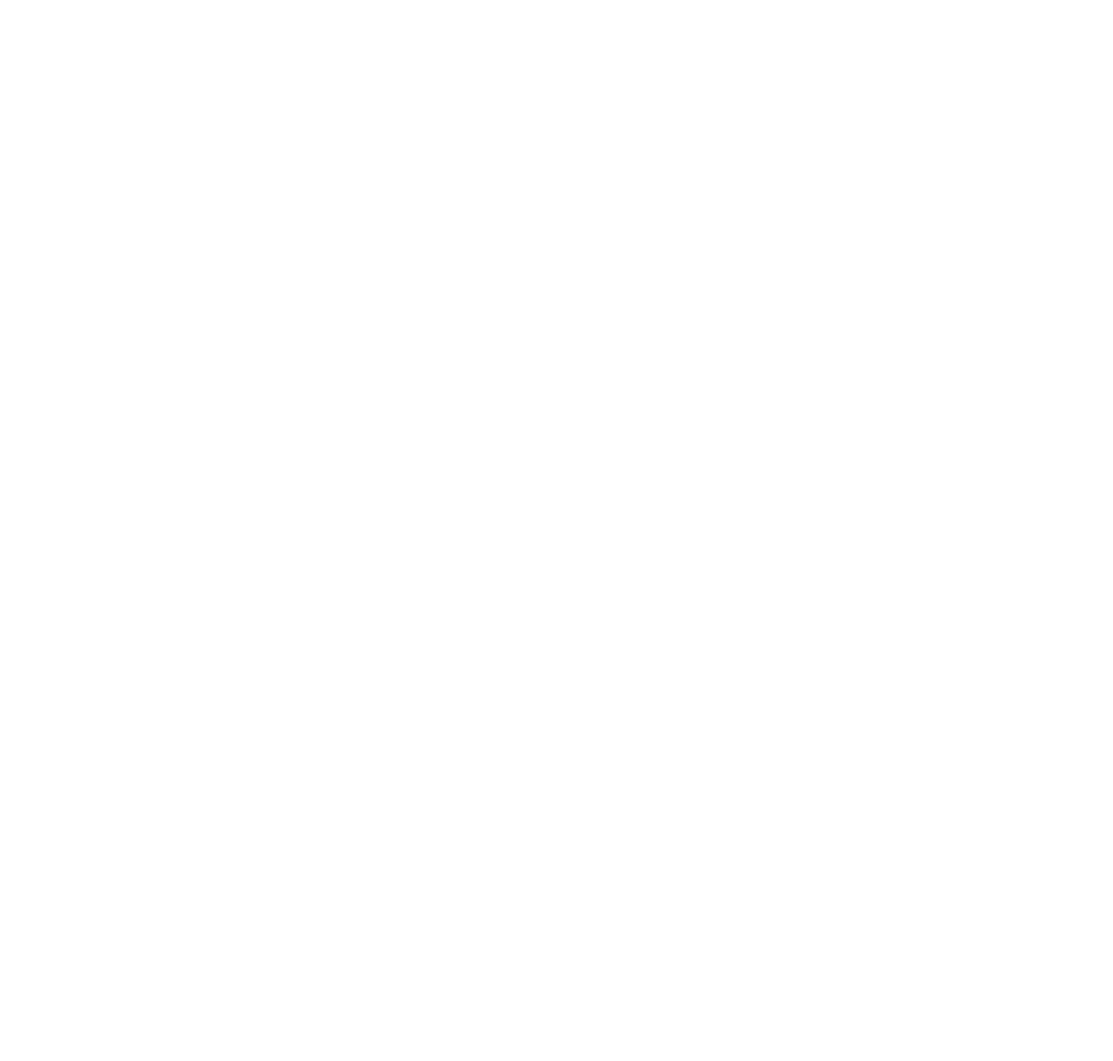
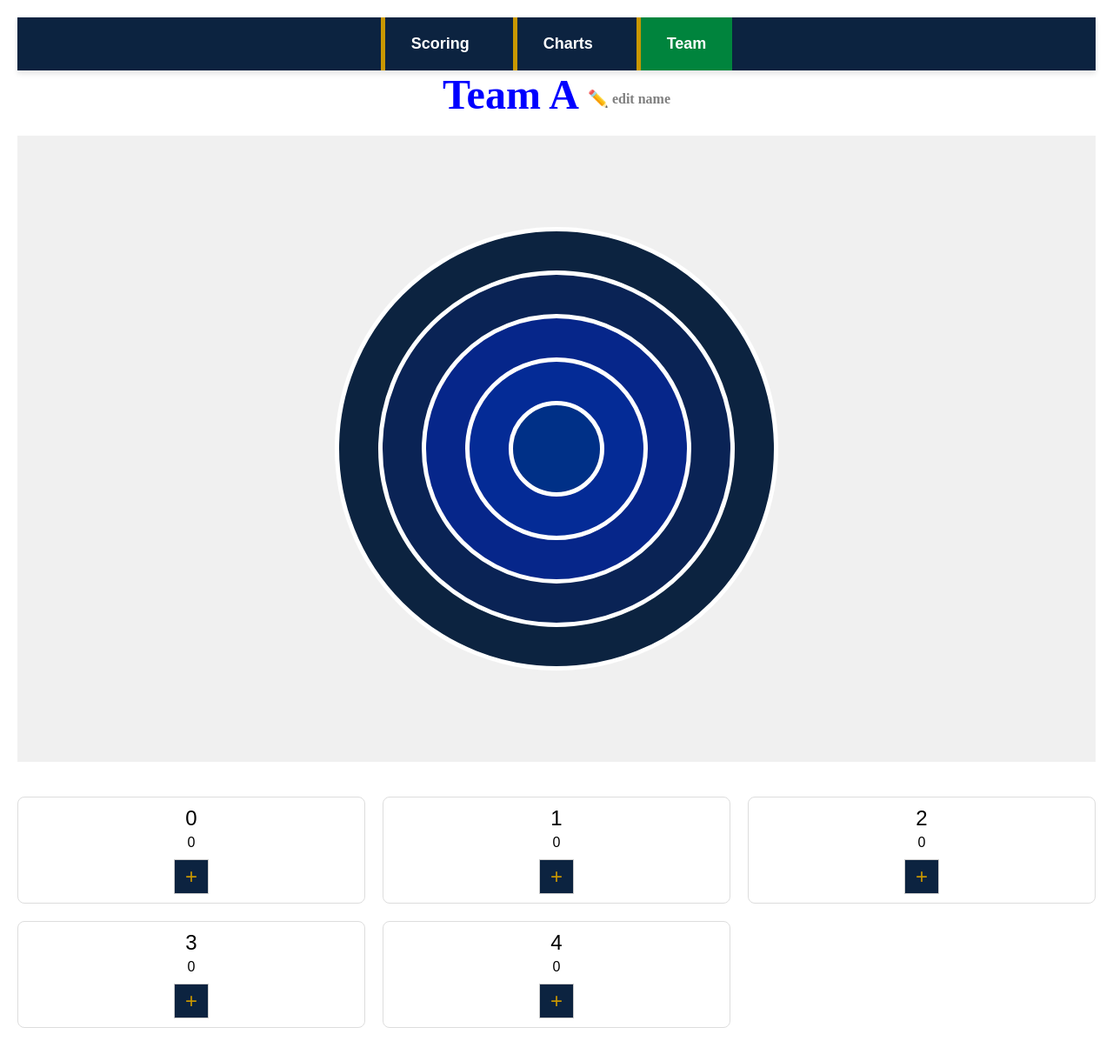
Before and after one commit to slayer1371/cs4good-beanbag, a React (Vite) app in the folder client/: page /team in a window 1280 px wide. Before the commit this address had no page. Shown: the top 1220 px of the page at 87% size. Before the commit the page ends 800 px from the top, so only its background shows below. Built offline with nearby package versions, Linux system fonts and the light colour scheme.

Commit message:
Added Team Page: This page serves as base for Team input

```diff
--- a/client/src/App.jsx
+++ b/client/src/App.jsx
@@ -3,6 +3,7 @@
 import ScoringPage from "./assets/components/ScoringPage";
 import ChartPage from "./assets/components/ChartPage";
 import "./assets/styles/index.css";
+import TeamPage from "./assets/components/TeamPage";
 
 
 function App() {
@@ -11,6 +12,7 @@
       <Routes>
         <Route path="/" element={<ScoringPage />} />
         <Route path="/charts" element={<ChartPage />} />
+        <Route path="/team" element={<TeamPage />} />
       </Routes>
     </Router>
   )
--- a/client/src/assets/components/ChartPage.jsx
+++ b/client/src/assets/components/ChartPage.jsx
@@ -3,11 +3,12 @@
 
 function ChartPage(){
   const [data, setData] = useState({});
-
-  useEffect(()=>{
-    //fetch data using mongo here
-
-  },[])
+  useEffect(() => {
+    // Example: Fetch teams from backend
+    //fetchTeams();
+    // Example: Fetch current scores from backend
+    //fetchScores();
+  }, []);
 
   return(
     <div>
--- a/client/src/assets/components/NavBar.jsx
+++ b/client/src/assets/components/NavBar.jsx
@@ -8,6 +8,10 @@
   {
     title: "Charts",
     route: "/charts"
+  },
+  {
+    title: "Team",
+    route: "/team"
   }
 
 
--- /dev/null
+++ b/client/src/assets/components/TeamPage.jsx
@@ -0,0 +1,100 @@
+import React, { useState, useEffect} from "react";
+import NavBar from "./NavBar";
+import Target from "./Target";
+import '../styles/index.css'
+
+function TeamPage() {
+  // State for the team name and its editing mode
+  const [teamName, setTeamName] = useState("Team A");
+  const [isEditing, setIsEditing] = useState(false);
+
+  // State for the score counts for each option (0-5)
+  const [scoreCounts, setScoreCounts] = useState({
+    0: 0,
+    1: 0,
+    2: 0,
+    3: 0,
+    4: 0,
+  });
+
+
+  // State for tracking the currently selected ring (for Target component)
+  const [selectedRing, setSelectedRing] = useState(-1);
+
+  // Increments the count for a specific score, could add post to mongo
+  const handleScoreIncrement = (num) => {
+    setScoreCounts((prev) => ({
+      ...prev,
+      [num]: prev[num] + 1,
+    }));
+  };
+
+  // Updates the selected ring
+  const handleRingClick = (ringId) => {
+    setSelectedRing(ringId);
+  };
+
+  // Toggle editing mode when the edit option is clicked
+  const handleEditClick = () => {
+    setIsEditing(true);
+  };
+
+  // Update the team name while editing
+  const handleNameChange = (e) => {
+    setTeamName(e.target.value);
+  };
+
+  // End editing when the input stops
+  const handleNameBlur = () => {
+    setIsEditing(false);
+  };
+
+  return (
+    <div className="container">
+      <NavBar />
+
+      <div className="header">
+        <h1 className="teamName">
+          {teamName}
+          <span className="editContainer" onClick={handleEditClick}>
+            <span className="pencilIcon">✏️</span>
+            <span className="editText"> edit name</span>
+          </span>
+        </h1>
+        {isEditing && (
+          <input
+            type="text"
+            value={teamName}
+            onChange={handleNameChange}
+            onBlur={handleNameBlur}
+            autoFocus
+            className="editInput"
+          />
+        )}
+      </div>
+
+      <div className="targetContainer">
+        <Target
+          selectedRing={selectedRing}
+          setSelectedRing={setSelectedRing}
+          onRingClick={handleRingClick}
+        />
+      </div>
+
+      {/* Grid of Score Options */}
+      <div className="gridContainer">
+        {[0, 1, 2, 3, 4].map((num) => (
+          <div key={num} className="scoreItem">
+            <div className="number">{num}</div>
+            <div className="countText">{scoreCounts[num]}</div>
+            <button className="plusButton" onClick={() => handleScoreIncrement(num)}>
+              <span className="plusSign">+</span>
+            </button>
+          </div>
+        ))}
+      </div>
+    </div>
+  );
+}
+
+export default TeamPage;
--- a/client/src/assets/styles/index.css
+++ b/client/src/assets/styles/index.css
@@ -6,17 +6,12 @@
 Irish Green: #00843d
  */
 
-
-
-
 /* General Styling */
-
-body{
+body {
   margin: 0px;
 }
 
-
-/* Target styling*/
+/* Target styling */
 .target-container {
   display: flex;
   align-items: center;
@@ -72,17 +67,15 @@
   background-color: #003087;
 }
 
-.selected-ring{
+.selected-ring {
   background-color: #c99700;
 }
 
-.ring:hover{
+.ring:hover {
   transform: scale(1.1);
-
 }
 
 /* NavBar styling */
-
 .nav-container {
   display: flex;
   justify-content: center;
@@ -93,7 +86,6 @@
 }
 
 .nav-item {
-
   color: white;
   font-size: 18px;
   font-weight: bold;
@@ -113,3 +105,109 @@
   background-color: #00843d;
   color: white;
 }
+
+/*Team Page Styling*/
+
+/* Container for the Score Page */
+.container {
+  padding: 20px;
+  font-family: Arial, sans-serif;
+}
+
+/* Header Section */
+.header {
+  text-align: center;
+  margin-bottom: 20px;
+}
+
+/* Team Name Styling */
+.teamName {
+  color: blue;
+  font-family: cursive; /* Handwritten-style font */
+  font-size: 3rem;
+  margin: 0;
+  display: inline-block;
+}
+
+/* Edit Container for the Team Name */
+.editContainer {
+  margin-left: 10px;
+  cursor: pointer;
+  display: inline-block;
+  vertical-align: middle;
+  font-size: 1rem;
+  color: gray;
+}
+
+/* Pencil Icon Styling */
+.pencilIcon {
+  font-size: 1.2rem;
+  vertical-align: middle;
+}
+
+/* Edit Text Styling */
+.editText {
+  vertical-align: middle;
+}
+
+/* Edit Input Styling */
+.editInput {
+  font-size: 2rem;
+  margin-top: 10px;
+  padding: 5px;
+}
+
+/* Target Container (for centering the Target component) */
+.targetContainer {
+  text-align: center;
+  margin-bottom: 40px;
+}
+
+/* Grid Container for Score Options */
+.gridContainer {
+  display: grid;
+  grid-template-columns: repeat(3, 1fr);
+  gap: 20px;
+  margin-bottom: 40px;
+}
+
+/* Score Item Styling */
+.scoreItem {
+  text-align: center;
+  border: 1px solid #ddd;
+  padding: 10px;
+  border-radius: 8px;
+}
+
+/* Number Display Styling */
+.number {
+  font-size: 1.5rem;
+  margin-bottom: 5px;
+  color: black;
+}
+
+/* Count Text Styling */
+.countText {
+  font-size: 1rem;
+  margin-bottom: 10px;
+  color: black;
+}
+
+/* Plus Button Styling */
+.plusButton {
+  width: 40px;
+  height: 40px;
+  border: 1px solid #ccc;
+  display: flex;
+  align-items: center;
+  justify-content: center;
+  cursor: pointer;
+  background-color: #0c2340;
+  margin: 0 auto;
+}
+
+/* Plus Sign Styling */
+.plusSign {
+  color: #c99700;
+  font-size: 1.5rem;
+}
```
Also changed, not shown: 2 other files (tests, documents, lock files or other folders).
